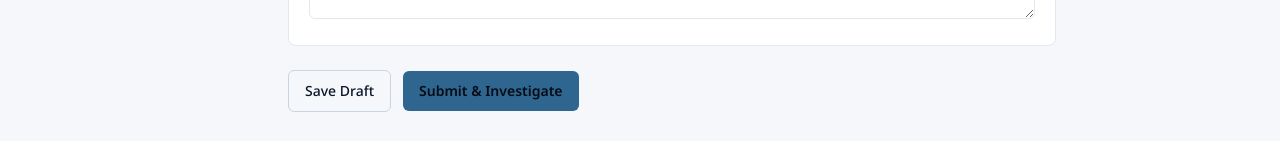
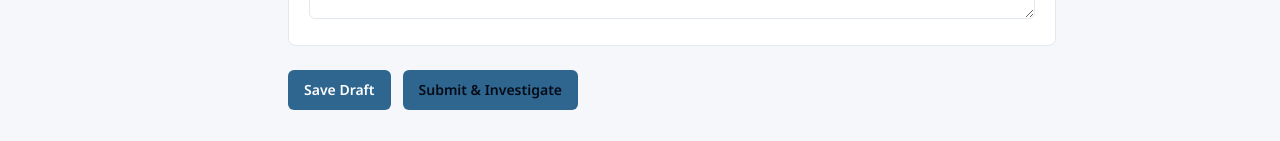
Before and after one commit to Hemadri-eng/cryptatrace-pr, a React (Vite) app in the folder frontend/: page /new-report in a window 1280 px wide. Shown: the part 907-1048 px from the top of the page. Built offline with nearby package versions, Linux system fonts and the light colour scheme; no server answers; sample sign-in values are in the browser's storage.

Commit message:
Update NewReport.jsx

```diff
--- a/frontend/src/pages/NewReport.jsx
+++ b/frontend/src/pages/NewReport.jsx
@@ -175,7 +175,7 @@ export default function NewReport() {
         <button
           onClick={() => submit(false)}
           disabled={saving}
-          className="px-4 py-2.5 rounded-md border border-slate-300 text-sm font-medium text-ink-900 hover:bg-slate-50 disabled:opacity-60"
+          className="px-4 py-2.5 rounded-md bg-cyan-500 hover:bg-cyan-600 text-white text-sm font-semibold disabled:opacity-60"
         >
           Save Draft
         </button>
```
